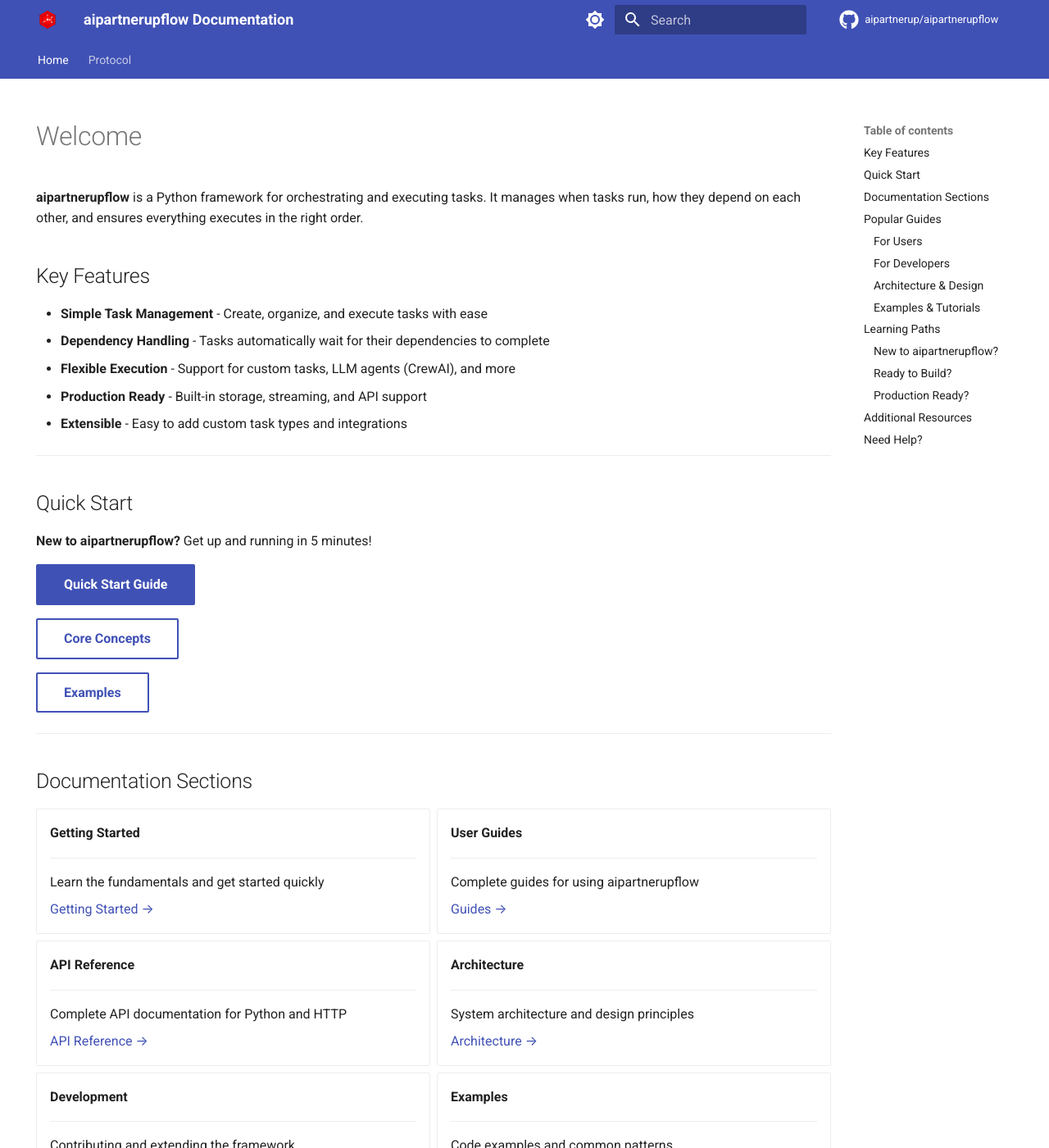
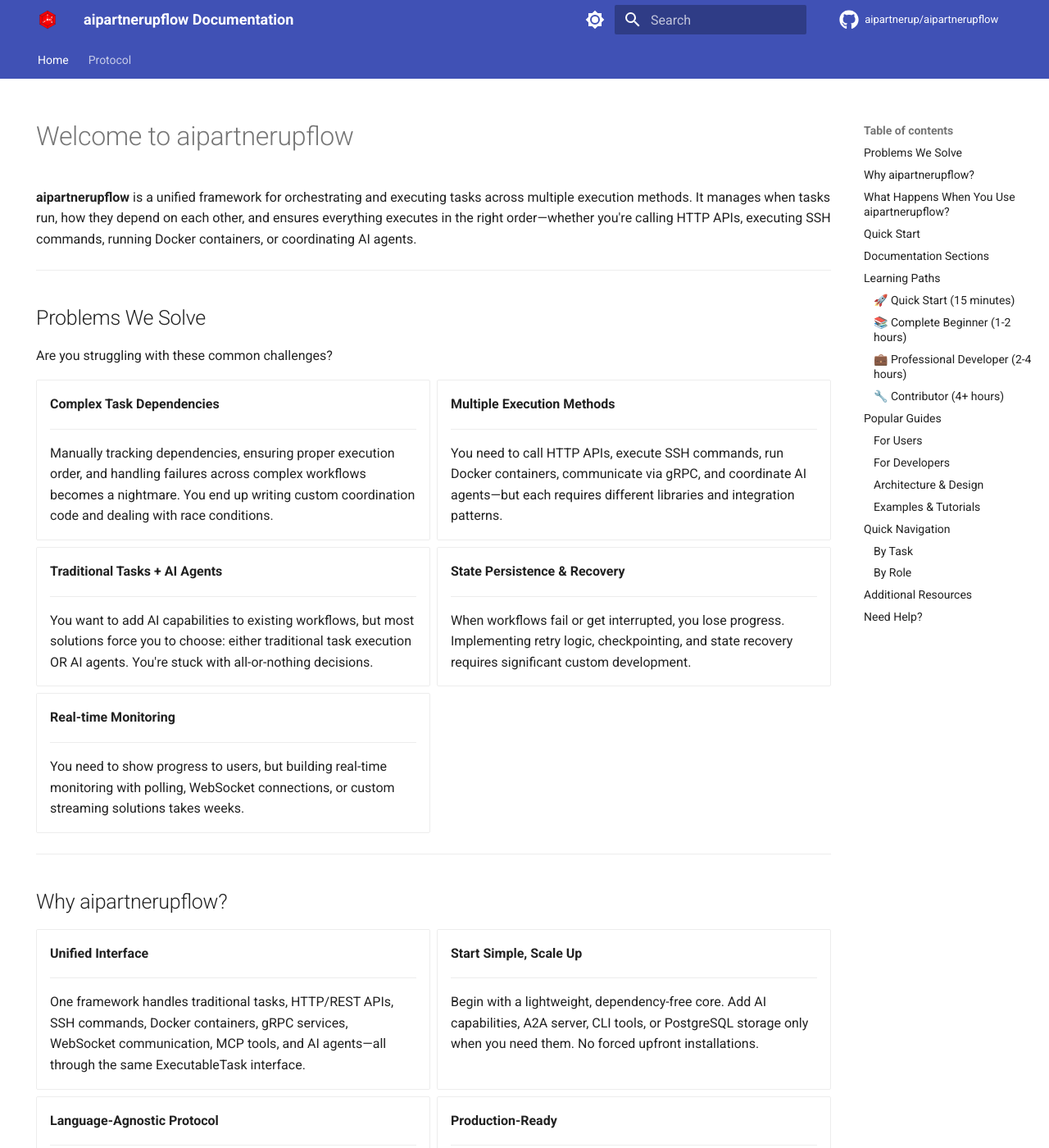
Before and after one commit to aipartnerup/aipartnerupflow-docs, an MkDocs documentation site: the page built from docs/index.md, in a window 1280 px wide and 1400 px high. Shown: the whole window at 82% size. Built offline with MkDocs 1.6.1 and Material for MkDocs 9.7.7, drawn with Linux system fonts in a browser that asks for light colours; comment, search, counter and statistics services are not loaded; the version menu is left out; some of the changed text lies outside the part shown.

Commit message:
docs: Revamp homepage content to clarify the purpose of aipartnerupflow, introduce common problems it solves, and outline benefits; enhance navigation with structured learning paths and quick start guides for users.

````diff
--- a/docs/index.md
+++ b/docs/index.md
@@ -34,23 +34,112 @@
 })();
 </script>
 
-# Welcome
+# Welcome to aipartnerupflow
 
-**aipartnerupflow** is a Python framework for orchestrating and executing tasks. It manages when tasks run, how they depend on each other, and ensures everything executes in the right order.
+**aipartnerupflow** is a unified framework for orchestrating and executing tasks across multiple execution methods. It manages when tasks run, how they depend on each other, and ensures everything executes in the right order—whether you're calling HTTP APIs, executing SSH commands, running Docker containers, or coordinating AI agents.
 
-## Key Features
+---
 
-- **Simple Task Management** - Create, organize, and execute tasks with ease
-- **Dependency Handling** - Tasks automatically wait for their dependencies to complete
-- **Flexible Execution** - Support for custom tasks, LLM agents (CrewAI), and more
-- **Production Ready** - Built-in storage, streaming, and API support
-- **Extensible** - Easy to add custom task types and integrations
+## Problems We Solve
+
+Are you struggling with these common challenges?
+
+<div class="grid cards" markdown>
+
+-   __Complex Task Dependencies__
+
+    ---
+
+    Manually tracking dependencies, ensuring proper execution order, and handling failures across complex workflows becomes a nightmare. You end up writing custom coordination code and dealing with race conditions.
+
+-   __Multiple Execution Methods__
+
+    ---
+
+    You need to call HTTP APIs, execute SSH commands, run Docker containers, communicate via gRPC, and coordinate AI agents—but each requires different libraries and integration patterns.
+
+-   __Traditional Tasks + AI Agents__
+
+    ---
+
+    You want to add AI capabilities to existing workflows, but most solutions force you to choose: either traditional task execution OR AI agents. You're stuck with all-or-nothing decisions.
+
+-   __State Persistence & Recovery__
+
+    ---
+
+    When workflows fail or get interrupted, you lose progress. Implementing retry logic, checkpointing, and state recovery requires significant custom development.
+
+-   __Real-time Monitoring__
+
+    ---
+
+    You need to show progress to users, but building real-time monitoring with polling, WebSocket connections, or custom streaming solutions takes weeks.
+
+</div>
+
+---
+
+## Why aipartnerupflow?
+
+<div class="grid cards" markdown>
+
+-   __Unified Interface__
+
+    ---
+
+    One framework handles traditional tasks, HTTP/REST APIs, SSH commands, Docker containers, gRPC services, WebSocket communication, MCP tools, and AI agents—all through the same ExecutableTask interface.
+
+-   __Start Simple, Scale Up__
+
+    ---
+
+    Begin with a lightweight, dependency-free core. Add AI capabilities, A2A server, CLI tools, or PostgreSQL storage only when you need them. No forced upfront installations.
+
+-   __Language-Agnostic Protocol__
+
+    ---
+
+    Built on the AI Partner Up Flow Protocol, ensuring interoperability across Python, Go, Rust, JavaScript, and more. Different language implementations work together seamlessly.
+
+-   __Production-Ready__
+
+    ---
+
+    Built-in storage (DuckDB or PostgreSQL), real-time streaming, automatic retries, state persistence, and comprehensive monitoring—all included. No need to build these from scratch.
+
+-   __Extensive Executor Ecosystem__
+
+    ---
+
+    Choose from HTTP/REST APIs (with authentication), SSH remote execution, Docker containers, gRPC services, WebSocket communication, MCP integration, and LLM-based task tree generation.
+
+</div>
+
+---
+
+## What Happens When You Use aipartnerupflow?
+
+| Before | After |
+|--------|-------|
+| **Weeks** of custom coordination code | **Days** to define task trees with dependencies |
+| **Multiple** orchestration systems for different execution methods | **One unified** interface for all execution methods |
+| **All-or-nothing** decisions requiring complete rewrites | **Gradual** addition of AI agents incrementally |
+| **Weeks** building custom polling or streaming solutions | **Built-in** real-time streaming via A2A Protocol |
+| **Manual** recovery logic and lost progress | **Automatic** retries with exponential backoff and state persistence |
+| **Worrying** about resource usage at scale | **Production-ready** from day one, handle hundreds of concurrent workflows |
 
 ---
 
 ## Quick Start
 
-**New to aipartnerupflow?** Get up and running in 5 minutes!
+**New to aipartnerupflow?** Get up and running in minutes!
+
+**Installation:**
+
+```bash
+pip install aipartnerupflow
+```
 
 [Quick Start Guide](getting-started/quick-start.md){ .md-button .md-button--primary }
 
@@ -116,6 +205,48 @@
 
 ---
 
+## Learning Paths
+
+### 🚀 Quick Start (15 minutes)
+
+Perfect for getting started quickly:
+
+1. **[Quick Start](getting-started/quick-start.md)** - Get running in 10 minutes
+2. **[Basic Examples](examples/basic_task.md)** - Try examples
+3. **[Core Concepts](getting-started/concepts.md)** - Understand basics
+
+### 📚 Complete Beginner (1-2 hours)
+
+Step-by-step learning path:
+
+1. **[Getting Started Index](getting-started/index.md)** - Overview and learning paths
+2. **[First Steps Tutorial](getting-started/tutorials/tutorial-01-first-steps.md)** - Complete beginner tutorial
+3. **[Task Trees Tutorial](getting-started/tutorials/tutorial-02-task-trees.md)** - Build task trees
+4. **[Dependencies Tutorial](getting-started/tutorials/tutorial-03-dependencies.md)** - Master dependencies
+5. **[Core Concepts](getting-started/concepts.md)** - Deep dive
+6. **[Basic Examples](examples/basic_task.md)** - Practice
+
+### 💼 Professional Developer (2-4 hours)
+
+For experienced developers:
+
+1. **[Quick Start](getting-started/quick-start.md)** - Quick refresher
+2. **[Task Orchestration](guides/task-orchestration.md)** - Master orchestration
+3. **[Custom Tasks](guides/custom-tasks.md)** - Create executors
+4. **[Best Practices](guides/best-practices.md)** - Learn patterns
+5. **[API Reference](api/python.md)** - Complete reference
+
+### 🔧 Contributor (4+ hours)
+
+For framework contributors:
+
+1. **[Development Setup](development/setup.md)** - Set up environment
+2. **[Architecture Overview](architecture/overview.md)** - Understand design
+3. **[Contributing](development/contributing.md)** - Learn process
+4. **[Extending](development/extending.md)** - Extend framework
+
+---
+
 ## Popular Guides
 
 ### For Users
@@ -125,11 +256,13 @@
 - **[CLI](guides/cli.md)** - Complete CLI usage guide
 - **[API Server](guides/api-server.md)** - API server setup and usage guide
 - **[Best Practices](guides/best-practices.md)** - Best practices and recommendations
+- **[FAQ](guides/faq.md)** - Common questions and troubleshooting
 
 ### For Developers
 
 - **[Python API](api/python.md)** - Core Python library API reference (TaskManager, ExecutableTask, TaskTreeNode, etc.)
 - **[HTTP API](api/http.md)** - A2A Protocol Server HTTP API reference
+- **[Quick Reference](api/quick-reference.md)** - Cheat sheet with common snippets
 - **[Extending](development/extending.md)** - Guide for extending the framework (custom executors, extensions, hooks)
 - **[Contributing](development/contributing.md)** - Contribution guidelines and process
 
@@ -150,25 +283,31 @@
 
 ---
 
-## Learning Paths
+## Quick Navigation
 
-### New to aipartnerupflow?
+### By Task
 
-1. **[Core Concepts](getting-started/concepts.md)** (5 min) - Learn the fundamental ideas
-2. **[Quick Start](getting-started/quick-start.md)** (10 min) - Build your first task
-3. **[First Steps Tutorial](getting-started/tutorials/tutorial-01-first-steps.md)** - Complete beginner tutorial
+**I want to...**
 
-### Ready to Build?
+- **Get started quickly** → [Quick Start](getting-started/quick-start.md)
+- **Understand concepts** → [Core Concepts](getting-started/concepts.md)
+- **Create a custom executor** → [Custom Tasks Guide](guides/custom-tasks.md)
+- **Build complex workflows** → [Task Orchestration Guide](guides/task-orchestration.md)
+- **See examples** → [Examples](examples/basic_task.md)
+- **Find API reference** → [Python API](api/python.md) or [Quick Reference](api/quick-reference.md)
+- **Troubleshoot issues** → [FAQ](guides/faq.md)
+- **Learn best practices** → [Best Practices](guides/best-practices.md)
+- **Set up development** → [Development Setup](development/setup.md)
+- **Understand architecture** → [Architecture Overview](architecture/overview.md)
 
-1. **[Task Orchestration Guide](guides/task-orchestration.md)** - Deep dive into task management
-2. **[Custom Tasks Guide](guides/custom-tasks.md)** - Create your own task types
-3. **[Examples](examples/basic_task.md)** - Copy-paste ready examples
+### By Role
 
-### Production Ready?
+**I am a...**
 
-1. **[Best Practices](guides/best-practices.md)** - Production recommendations
-2. **[API Reference](api/python.md)** - Complete API documentation
-3. **[Architecture Overview](architecture/overview.md)** - Understand the system design
+- **New User** → Start with [Getting Started](getting-started/index.md)
+- **Developer** → Check [Guides](guides/) and [API Reference](api/)
+- **Contributor** → See [Development](development/) section
+- **Architect** → Review [Architecture](architecture/) documentation
 
 ---
 
@@ -177,9 +316,15 @@
 - [GitHub Repository](https://github.com/aipartnerup/aipartnerupflow) - Source code and issues
 - [PyPI Package](https://pypi.org/project/aipartnerupflow/) - Install from PyPI
 - [Protocol Documentation](protocol/01-overview.md) - A2A Protocol specification
+- [GitHub Issues](https://github.com/aipartnerup/aipartnerupflow/issues) - Report bugs and request features
+- [GitHub Discussions](https://github.com/aipartnerup/aipartnerupflow/discussions) - Ask questions and share ideas
 
 ---
 
 ## Need Help?
 
-Check out our [FAQ](guides/faq.md) for common questions and answers.
+Check out our [FAQ](guides/faq.md) for common questions and answers, or [start a discussion](https://github.com/aipartnerup/aipartnerupflow/discussions) on GitHub.
+
+---
+
+**Ready to start?** → [Getting Started →](getting-started/index.md) or [Quick Start →](getting-started/quick-start.md)
````
